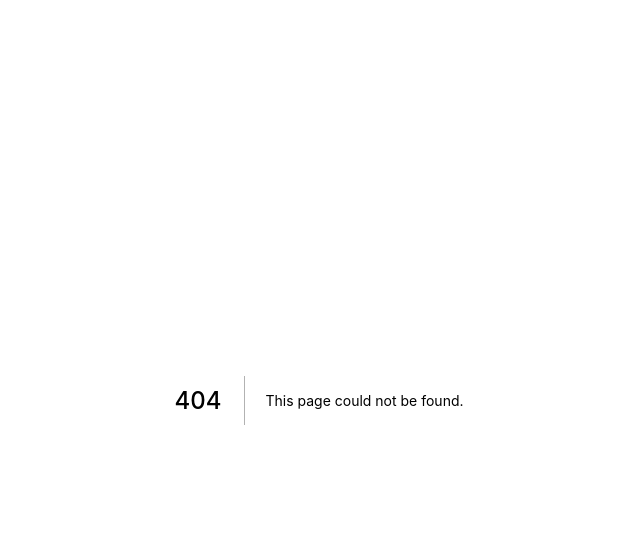
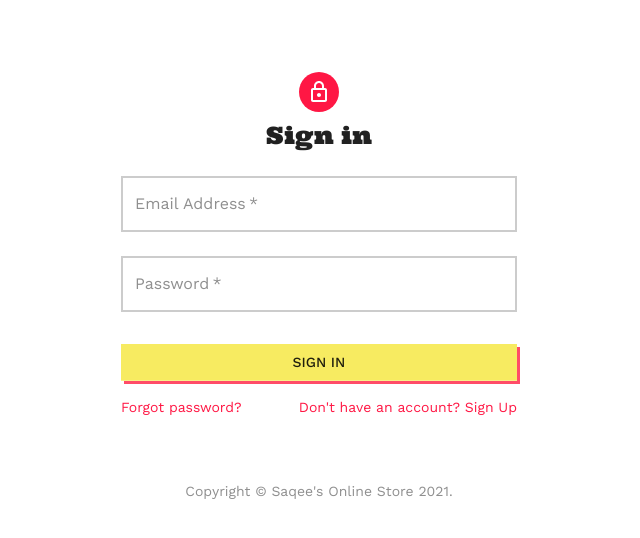
Before and after one commit to basit3407/saqee-onlinestore, a Next.js app: page /login in a window 1280 px wide. Before the commit this address had no page. Shown: the top 538 px of the page, without its empty margins (321-961 px from the left). Built offline with nearby package versions, Linux system fonts and the light colour scheme.

Commit message:
changing username to email

```diff
--- /dev/null
+++ b/pages/login.js
@@ -0,0 +1,181 @@
+import React, { useState } from "react";
+import Avatar from "@material-ui/core/Avatar";
+import Button from "@material-ui/core/Button";
+import TextField from "@material-ui/core/TextField";
+import Link from "@material-ui/core/Link";
+import Grid from "@material-ui/core/Grid";
+import Box from "@material-ui/core/Box";
+import LockOutlinedIcon from "@material-ui/icons/LockOutlined";
+import Typography from "@material-ui/core/Typography";
+import { makeStyles } from "@material-ui/core/styles";
+import Container from "@material-ui/core/Container";
+import axios from "axios";
+
+function Copyright() {
+  return (
+    <Typography variant="body2" color="textSecondary" align="center">
+      {"Copyright © "}
+      Saqee&apos;s Online Store {new Date().getFullYear()}
+      {"."}
+    </Typography>
+  );
+}
+
+const useStyles = makeStyles((theme) => ({
+  paper: {
+    marginTop: theme.spacing(8),
+    display: "flex",
+    flexDirection: "column",
+    alignItems: "center",
+  },
+  avatar: {
+    margin: theme.spacing(1),
+    backgroundColor: theme.palette.error.main,
+  },
+  form: {
+    width: "100%", // Fix IE 11 issue.
+    marginTop: theme.spacing(1),
+    "& .MuiOutlinedInput-root": {
+      borderRadius: 0,
+
+      "&:hover": {
+        "& .MuiOutlinedInput-notchedOutline": {
+          border: "2px solid #ccc",
+        },
+        "& .MuiOutlinedInput-root.Mui-focused .MuiOutlinedInput-notchedOutline": {
+          borderColor: theme.palette.secondary.dark,
+        },
+      },
+    },
+    "& .MuiOutlinedInput-notchedOutline": {
+      border: "2px solid #ccc",
+    },
+    "& .MuiOutlinedInput-root.Mui-focused .MuiOutlinedInput-notchedOutline": {
+      borderColor: theme.palette.secondary.dark,
+    },
+    "& .MuiFormLabel-root.Mui-focused": {
+      color: theme.palette.secondary.dark,
+    },
+  },
+  submit: {
+    margin: theme.spacing(3, 0, 2),
+    boxShadow: `3px 3px 0 ${theme.palette.secondary.dark}`,
+    borderRadius: 0,
+    background: `linear-gradient(to right,rgb(115 210 230), rgb(247 235 97) 40%) right`,
+    transition: "all 0.2s ease",
+    WebkitTransition: "all 0.2s ease",
+    msTransition: "all 0.2s ease",
+    MozTransition: "all 0.2s ease",
+    backgroundSize: "200%",
+    "&:hover": {
+      backgroundPosition: "left",
+      boxShadow: `3px 3px 0 ${theme.palette.secondary.dark}`,
+    },
+  },
+  error: {
+    color: theme.palette.error.main,
+  },
+}));
+
+export default function SignIn() {
+  const classes = useStyles();
+
+  const [loginDetails, setLoginDetails] = useState({
+    username: "",
+    email: "",
+  });
+  const [errors, setErrors] = useState({});
+
+  const handleChange = (event) => {
+    const { name, value } = event.target;
+
+    setLoginDetails((prevVal) => ({
+      ...prevVal,
+      [name]: value,
+    }));
+  };
+
+  const handleClick = (e) => {
+    e.preventDefault();
+    axios
+      .post("http://localhost:3000/api/users", loginDetails)
+      .then(() => setErrors({}))
+      .catch((e) => console.log(e.response.data));
+  };
+
+  return (
+    <Container component="main" maxWidth="xs">
+      <div className={classes.paper}>
+        <Avatar className={classes.avatar}>
+          <LockOutlinedIcon />
+        </Avatar>
+        <Typography component="h1" variant="h5">
+          Sign in
+        </Typography>
+        <form className={classes.form} noValidate>
+          <TextField
+            variant="outlined"
+            margin="normal"
+            required
+            fullWidth
+            id="email"
+            label="Email Address"
+            name="email"
+            autoComplete="email"
+            onChange={handleChange}
+          />
+          {errors.username && (
+            <div className={classes.error}>{errors.username}</div>
+          )}
+          <TextField
+            variant="outlined"
+            margin="normal"
+            required
+            fullWidth
+            name="password"
+            label="Password"
+            type="password"
+            id="password"
+            autoComplete="current-password"
+            onChange={handleChange}
+          />
+          <Button
+            type="submit"
+            fullWidth
+            variant="contained"
+            color="primary"
+            onClick={handleClick}
+            className={classes.submit}
+          >
+            Sign In
+          </Button>
+          <Grid container>
+            <Grid item xs>
+              <Link
+                underline="none"
+                color="error"
+                href="/forgot"
+                variant="body2"
+              >
+                Forgot password?
+              </Link>
+            </Grid>
+            <Grid item>
+              <Link
+                underline="none"
+                color="error"
+                href="/signup"
+                variant="body2"
+              >
+                {"Don't have an account? Sign Up"}
+              </Link>
+            </Grid>
+          </Grid>
+        </form>
+      </div>
+      <Box mt={8}>
+        <Copyright />
+      </Box>
+    </Container>
+  );
+}
```
